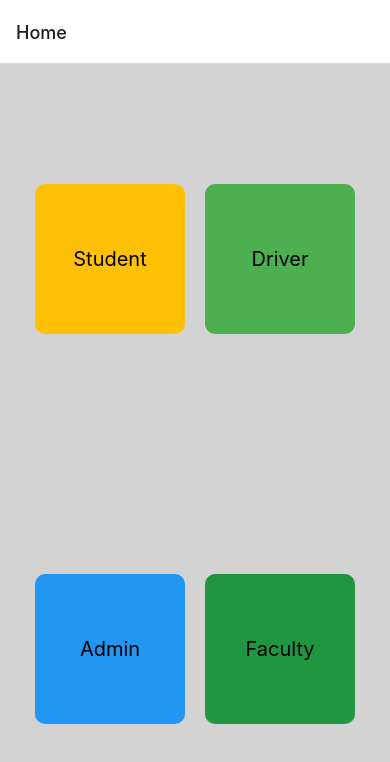
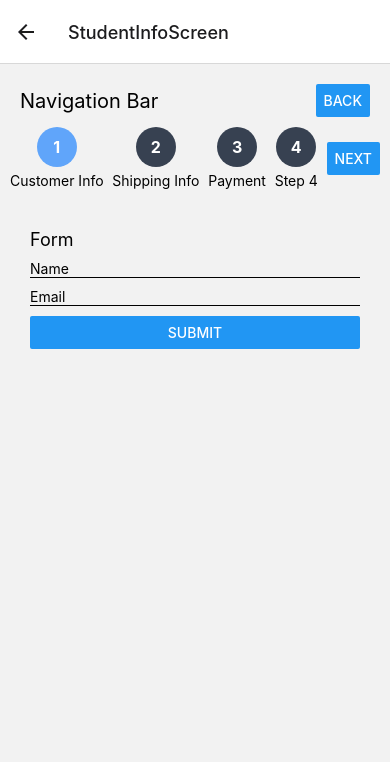
Before and after one commit to Jayasurya5454/Live-BusTracking-system, a React Native app in the folder BusTrack/: screen /StudentInfoScreen in a window 390 px wide. Shown: the top 762 px of the page. Built offline with nearby package versions, Linux system fonts and the light colour scheme.

Commit message:
Student changes

```diff
--- a/BusTrack/App.js
+++ b/BusTrack/App.js
@@ -8,7 +8,7 @@ import AdminLogin from './components/Admin/AdminLogin/AdminLogin';
 import AdminDashboard from './components/Admin/AdminDashboard/AdminDashboard';
 import AddRecordForm from './components/Admin/AddRecordForm/AddRecordForm';
 import FacultyLogin from './components/FacultyLogin/FacultyLogin';
-
+import StudentInfoScreen from './components/StudentLogin/StudentInfoScreen';
 const Stack = createStackNavigator();
 
 
@@ -24,6 +24,7 @@ const App = () => {
         <Stack.Screen name="AdminDashboard" component={AdminDashboard} />
         <Stack.Screen name="AddRecord" component={AddRecordForm} />
         <Stack.Screen name="Faculty" component={FacultyLogin} />
+        <Stack.Screen name="StudentInfoScreen" component={StudentInfoScreen} />
       </Stack.Navigator>
     </NavigationContainer>
   );
--- a/BusTrack/components/HomeScreen/HomeScreen.js
+++ b/BusTrack/components/HomeScreen/HomeScreen.js
@@ -1,11 +1,18 @@
 // HomeScreen.js
 
 import React from 'react';
-import { View, Text, StyleSheet, TouchableOpacity } from 'react-native';
+import { View, Text, StyleSheet, TouchableOpacity, Image  } from 'react-native';
 
 const HomeScreen = ({ navigation }) => {
   return (
     <View style={styles.container}>
+      {/* Container for "Track Live Bus" */}
+      <TouchableOpacity style={styles.liveBusContainer} onPress={() => navigation.navigate('TrackBusLive')}>
+        {/* <Image source={require('../../../assets/location.png')} style={styles.icon} /> */}
+        <Text style={styles.liveBusText}>Track Live Bus</Text>
+      </TouchableOpacity>
+
+      {/* Cards for different user types */}
       <TouchableOpacity style={[styles.card, styles.studentTeacherCard]} onPress={() => navigation.navigate('Student')}>
         <Text style={styles.cardText}>Student</Text>
       </TouchableOpacity>
@@ -18,10 +25,9 @@ const HomeScreen = ({ navigation }) => {
         <Text style={styles.cardText}>Admin</Text>
       </TouchableOpacity>
 
-      <TouchableOpacity style={[styles.card, styles.FacultyCard]} onPress={() => navigation.navigate('Faculty')}>
+      <TouchableOpacity style={[styles.card, styles.facultyCard]} onPress={() => navigation.navigate('Faculty')}>
         <Text style={styles.cardText}>Faculty</Text>
       </TouchableOpacity>
-
     </View>
   );
 };
@@ -34,6 +40,19 @@ const styles = StyleSheet.create({
     alignItems: 'center',
     justifyContent: 'center',
     backgroundColor: 'lightgray',
+    position: 'relative', // To allow absolute positioning
+  },
+  liveBusContainer: {
+    position: 'absolute',
+    top: 10,
+    right: 10,
+    backgroundColor: 'rgba(255,255,255,0.8)',
+    borderRadius: 10,
+    padding: 10,
+  },
+  liveBusText: {
+    fontSize: 16,
+    fontWeight: 'bold',
   },
   card: {
     width: 150,
@@ -55,7 +74,7 @@ const styles = StyleSheet.create({
   adminCard: {
     backgroundColor: '#2196f3',
   },
-  FacultyCard: {
+  facultyCard: {
     backgroundColor: '#219640',
   },
 });
--- /dev/null
+++ b/BusTrack/components/StudentLogin/StudentInfoScreen.js
@@ -0,0 +1,120 @@
+import React from 'react';
+import { View, Text, TextInput, Button, StyleSheet } from 'react-native';
+
+const Stepper = () => {
+  const steps = ["Customer Info", "Shipping Info", "Payment", "Step 4"];
+  const [currentStep, setCurrentStep] = React.useState(1);
+  const [complete, setComplete] = React.useState(false);
+
+  const handleNext = () => {
+    if (currentStep === steps.length) {
+      setComplete(true);
+    } else {
+      setCurrentStep(prevStep => prevStep + 1);
+    }
+  };
+
+  return (
+    <View style={styles.stepperContainer}>
+      {steps.map((step, index) => (
+        <View key={index} style={[styles.stepItem, currentStep > index + 1 && styles.complete]}>
+          <View style={[styles.stepCircle, currentStep === index + 1 && styles.active]}>
+            {currentStep > index + 1 || complete ? (
+              <Text style={styles.stepText}>✓</Text>
+            ) : (
+              <Text style={styles.stepText}>{index + 1}</Text>
+            )}
+          </View>
+          <Text style={styles.stepLabel}>{step}</Text>
+        </View>
+      ))}
+      {!complete && (
+        <Button title={currentStep === steps.length ? "Finish" : "Next"} onPress={handleNext} />
+      )}
+    </View>
+  );
+};
+
+const StudentInfoScreen = ({ navigation }) => {
+  return (
+    <View style={styles.container}>
+      {/* Navigation bar */}
+      <View style={styles.navBar}>
+        <Text style={styles.navText}>Navigation Bar</Text>
+        <Button title="Back" onPress={() => navigation.goBack()} />
+      </View>
+
+      {/* Stepper */}
+      <Stepper />
+
+      {/* Form */}
+      <View style={styles.formContainer}>
+        <Text style={styles.formTitle}>Form</Text>
+        {/* Add your form components here */}
+        <TextInput placeholder="Name" style={styles.input} />
+        <TextInput placeholder="Email" style={styles.input} />
+        <Button title="Submit" onPress={() => console.log('Form submitted')} />
+      </View>
+    </View>
+  );
+};
+
+const styles = StyleSheet.create({
+  container: {
+    flex: 1,
+    padding: 10,
+  },
+  navBar: {
+    flexDirection: 'row',
+    justifyContent: 'space-between',
+    alignItems: 'center',
+    padding: 10,
+  },
+  navText: {
+    fontSize: 20,
+  },
+  stepperContainer: {
+    flexDirection: 'row',
+    justifyContent: 'space-between',
+    alignItems: 'center',
+    marginBottom: 20,
+  },
+  stepItem: {
+    alignItems: 'center',
+  },
+  stepCircle: {
+    backgroundColor: '#374151',
+    width: 40,
+    height: 40,
+    borderRadius: 20,
+    justifyContent: 'center',
+    alignItems: 'center',
+  },
+  stepText: {
+    color: 'white',
+    fontWeight: 'bold',
+    fontSize: 16,
+  },
+  active: {
+    backgroundColor: '#60A5FA',
+  },
+  complete: {
+    opacity: 0.6,
+  },
+  stepLabel: {
+    marginTop: 5,
+  },
+  formContainer: {
+    padding: 20,
+  },
+  formTitle: {
+    fontSize: 18,
+    marginBottom: 10,
+  },
+  input: {
+    borderBottomWidth: 1,
+    marginBottom: 10,
+  },
+});
+
+export default StudentInfoScreen;
--- a/BusTrack/components/StudentLogin/StudentLogin.js
+++ b/BusTrack/components/StudentLogin/StudentLogin.js
@@ -3,13 +3,17 @@
 import React from 'react';
 import { View, Text, TextInput, Button } from 'react-native';
 import styles from './StudentLoginStyles';
+import { useNavigation } from '@react-navigation/native';
+const StudentLogin = () => {
+  const navigation = useNavigation();
 
-const StudentLogin = () => {
   // Handle login logic here
   const handleLogin = () => {
     // Implement your login logic here
     console.log('Student login button pressed');
+    navigation.navigate('StudentInfoScreen');
   };
+  console.log('Rendering StudentLogin');
 
   return (
     <View style={styles.container}>
```
Also changed, not shown: BusTrack/assets/location.png (added).
